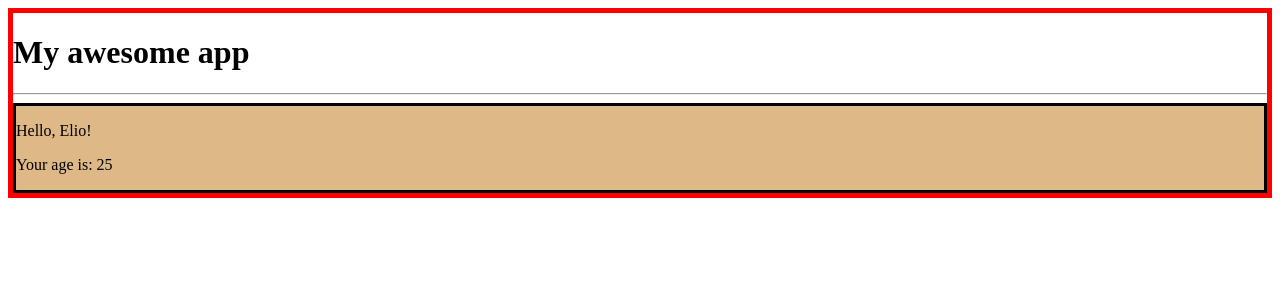
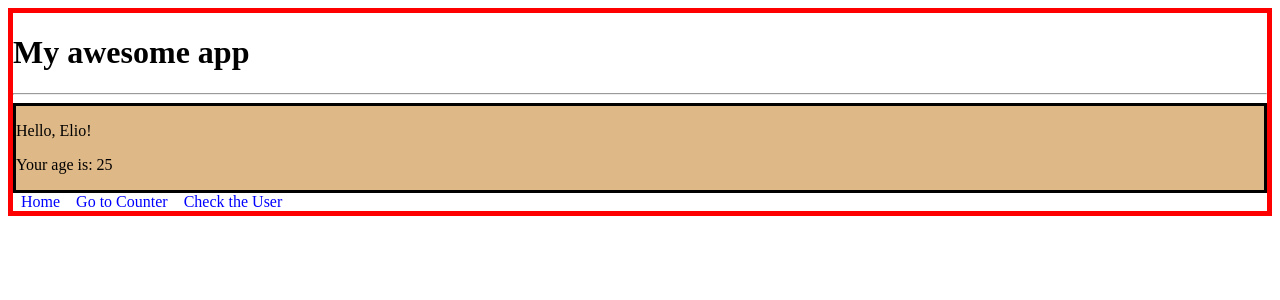
Before and after one commit to pincopops/react-exercises, a React (Create React App) app: page / in a window 1280 px wide. Shown: the top 300 px of the page. Built offline with nearby package versions, Linux system fonts and the light colour scheme.

Commit message:
Completamento react-router-04.

```diff
--- a/src/App.js
+++ b/src/App.js
@@ -10,7 +10,7 @@
 // import { Sum } from './Sum';
 // import { GithubUser } from './GithubUser';
 // import { GithubUserList } from './GithubUserList';
-import { BrowserRouter } from "react-router-dom";
+import { BrowserRouter, Link, renderMatches } from "react-router-dom";
 import { App2 } from "./App2";
 import { Container } from "./Container";
 
@@ -31,8 +31,12 @@ export function App() {
     //     })
     // }
 
+    const linkTemplate = {
+        margin: "0.5rem",
+        color: "blue",
+        textDecoration: "none",
+    }
     return (
-
         <div>
             {/*
             <Container title="My Awesome Application">
@@ -63,6 +67,9 @@ export function App() {
             <BrowserRouter>
                 <Container title="My awesome app">
                     <App2 />
+                    <Link to="/" style={linkTemplate}>Home</Link>
+                    <Link to="counter" style={linkTemplate}>Go to Counter</Link>
+                    <Link to="users/pincopops" style={linkTemplate}>Check the User</Link>
                 </Container>
             </BrowserRouter>
         </div>
--- a/src/App2.js
+++ b/src/App2.js
@@ -8,7 +8,7 @@ export function App2() {
     return (
         <div>
             <Routes>
-                <Route index path="/" element={<Welcome username="Elio"/>}/>
+                <Route path="/" element={<Welcome username="Elio"/>}/>
                 <Route path="counter" element={<Counter />}/>
                 <Route path="users/:username" element={<ShowGithubUser />}/>
             </Routes>
```
